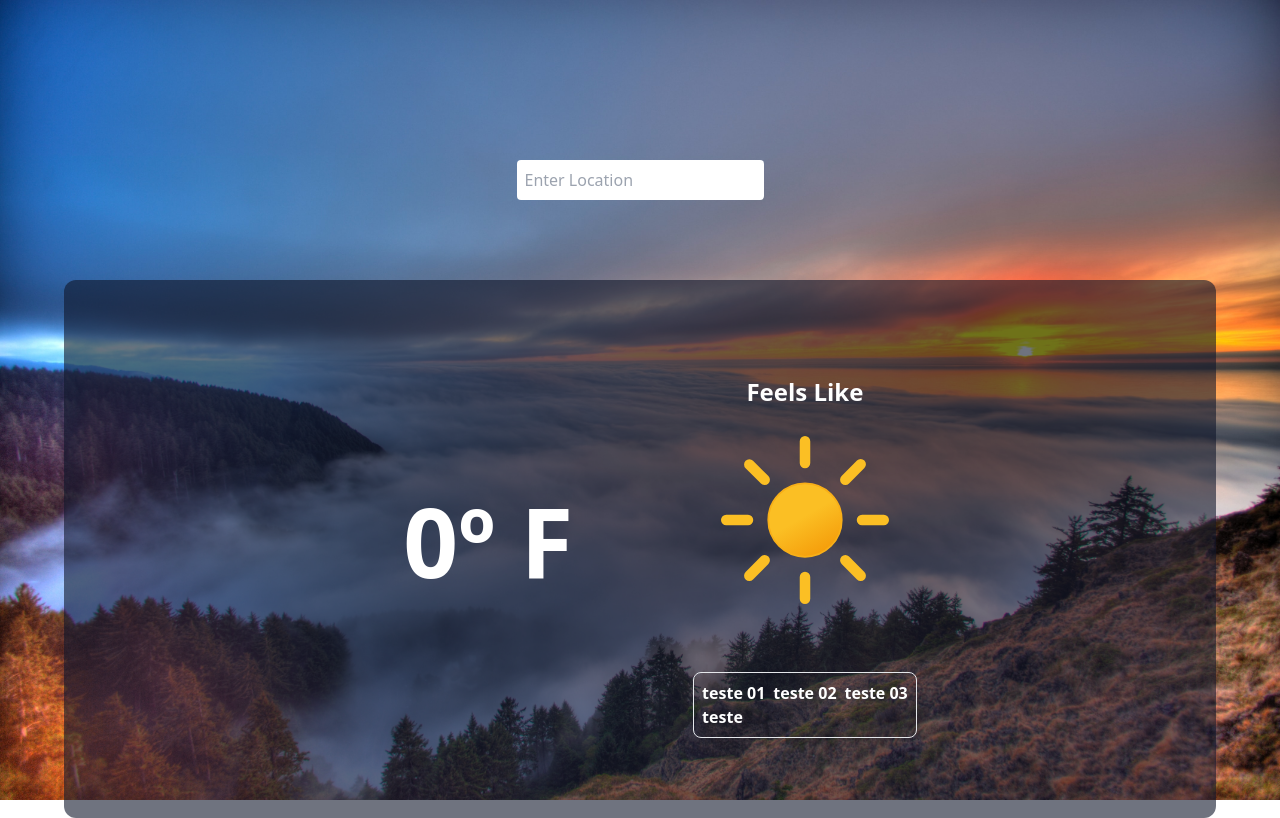
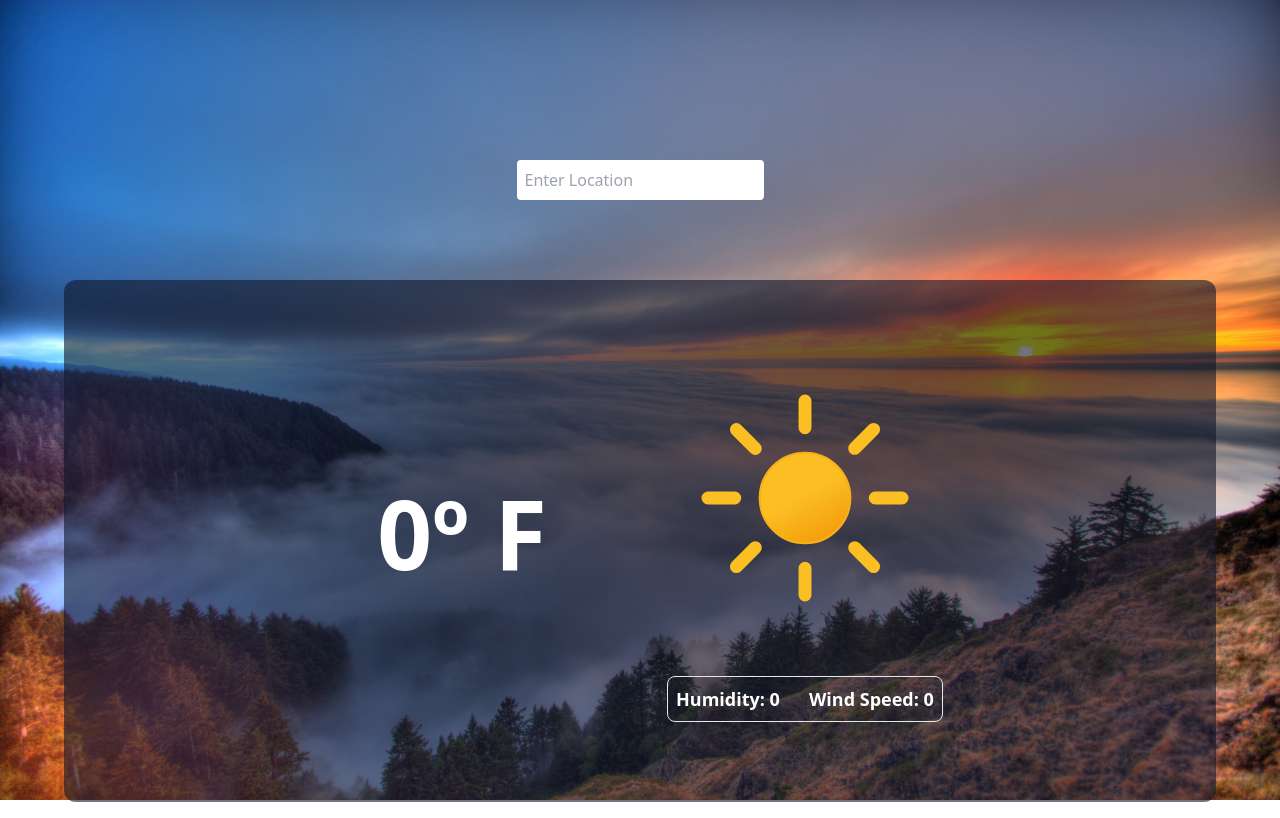
Before and after one commit to AguiarMS/weather-app-vite, a React (Vite) app: page / in a window 1280 px wide. Built offline with nearby package versions, Linux system fonts and the light colour scheme.

Commit message:
Add humidity and wwind speed stats

```diff
--- a/src/App.tsx
+++ b/src/App.tsx
@@ -3,7 +3,6 @@ import Icons from "./components/Icons";
 import backgroundWeather from "./assets/img-weather.jpg";
 import { useCallback, useState } from "react";
 import { WeatherProps } from "./types/weatherProps";
-
 
 function App() {
   const [data, setData] = useState<WeatherProps>({
@@ -92,20 +91,15 @@ function App() {
             {/* <p className="flex justify-end text-4xl">
                {data.main.feels_like}
              </p> */}
-            <p className="flex justify-center text-2xl mt-4">Feels Like</p>
-            <img
-              className=""
-              src={Icons(data.weather[0].main)}
-              alt="icon-weather"
-            />
+            <img src={Icons(data.weather[0].main)} alt="icon-weather" />
 
-            <div className="grid grid-cols-3 gap-2 mt-10 border rounded-lg p-2">
+            <div className="grid grid-cols-2 gap-2 mt-10 border rounded-lg p-2">
               <div className="">
-                teste 01
-                <p>teste</p>
+                <p className="text-lg">Humidity: {data.main.humidity}</p>
               </div>
-              <div className="">teste 02</div>
-              <div className="">teste 03</div>
+              <div className="">
+                <p className="text-lg">Wind Speed: {data.wind.speed}</p>
+              </div>
             </div>
           </div>
         </div>
```
